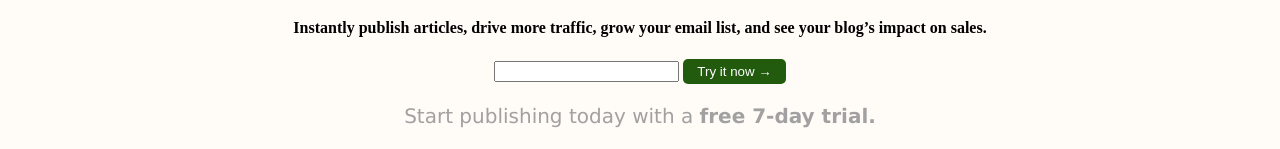
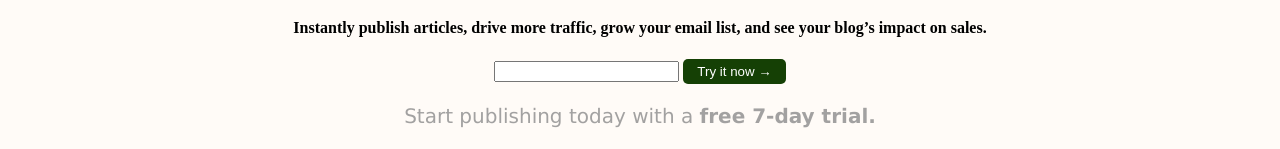
Before and after one commit to shavi28/santanderfront2022, a plain HTML site: page index.html in a window 1280 px wide. Shown: the part 256-405 px from the top of the page. Drawn offline with Linux system fonts and the light colour scheme.

Commit message:
cambair color

```diff
--- a/styles.css
+++ b/styles.css
@@ -16,7 +16,7 @@ p {
 
 button {
     color: white;
-    background-color: #225a0e;
+    background-color: #154005;
     padding-left: 14px;
     padding-right: 14px;
     padding-top: 5px;
```
